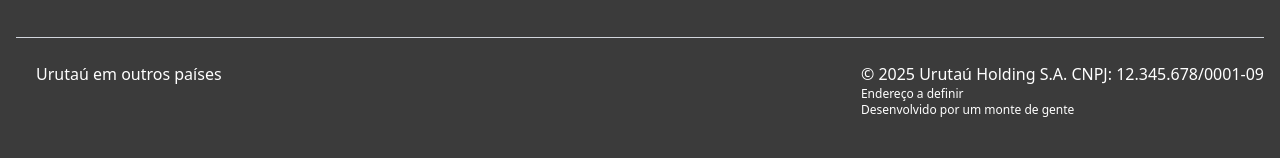
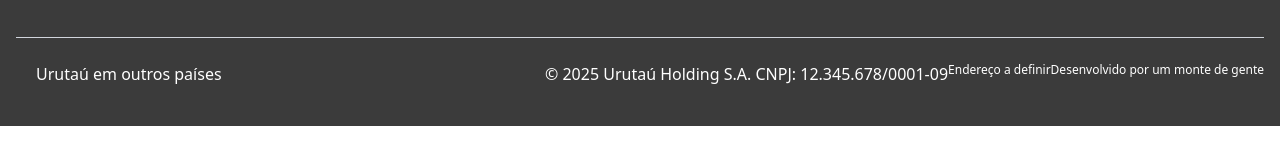
Before and after one commit to pedroam-soares/projeto-urutau, a plain HTML site: page index.html in a window 1280 px wide. Shown: the part 808-966 px from the top of the page. After the commit the page ends 934 px from the top, so only its background shows below. Drawn offline with nearby package versions, Linux system fonts and the light colour scheme.

Commit message:
iniciando a centralizacao do rodape

```diff
--- a/index.html
+++ b/index.html
@@ -202,7 +202,7 @@
             </a>
           </div>
 
-          <div class="text-gray-600">
+          <div class="text-gray-600 flex justify-start">
             <p class="text-base text-[#fff]">
               &copy; 2025 Urutaú Holding S.A. CNPJ: 12.345.678/0001-09
             </p>
```
